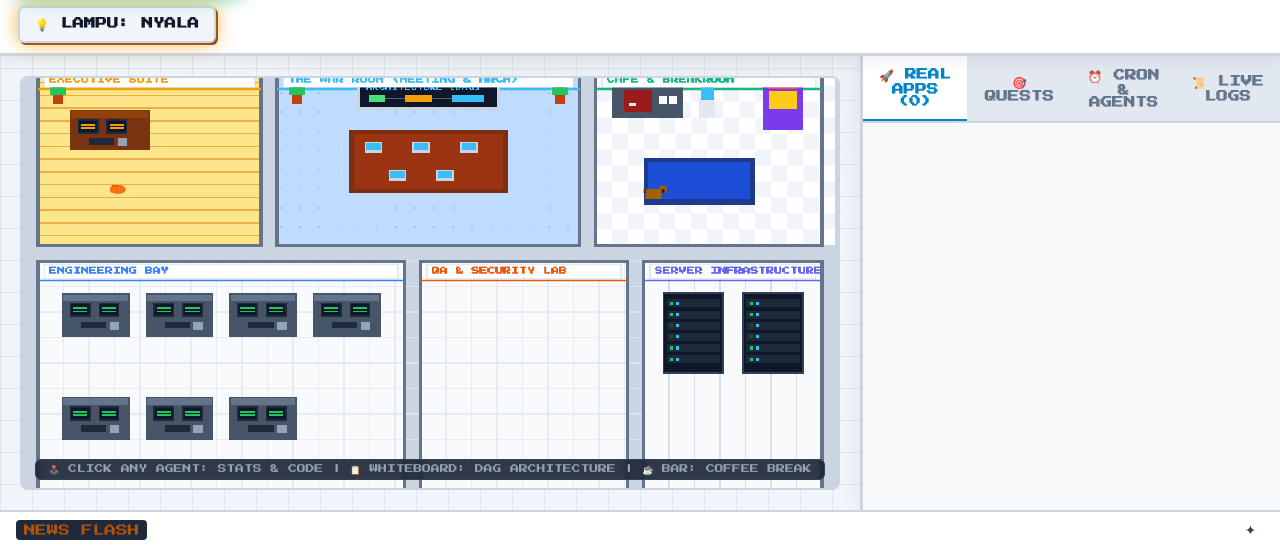
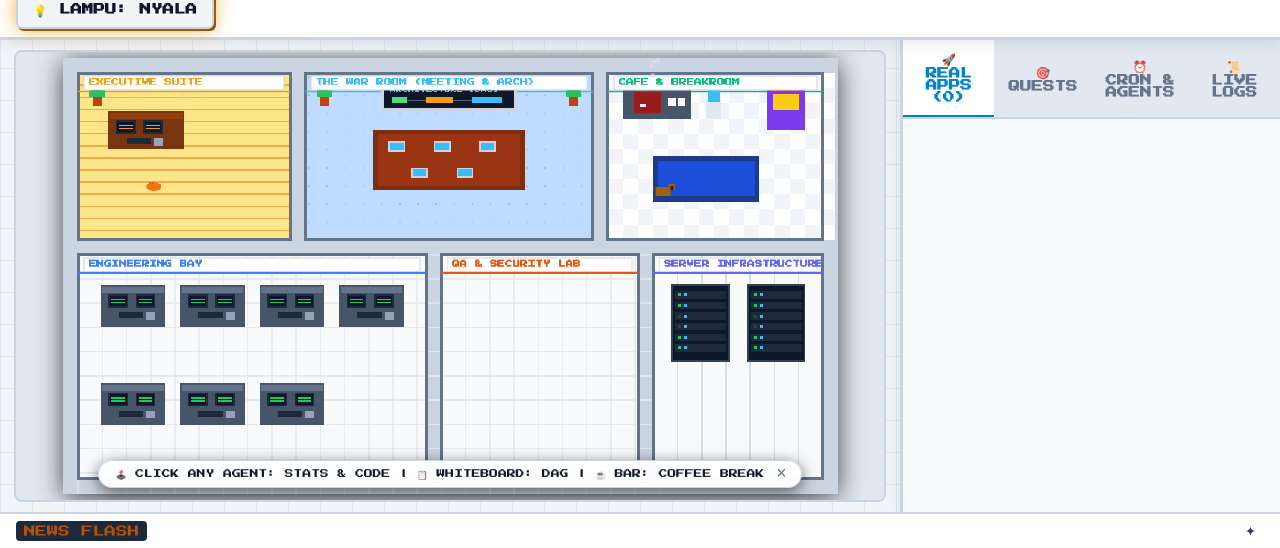
Before and after one commit to AarsyDesign/Aether-Office, a website: page ui/index.html in a window 1280 px wide. Shown: the part 252-800 px from the top of the page. Drawn offline with nearby package versions, Linux system fonts and the light colour scheme; files that its build step writes are made by us from their sources; no server answers; files whose address does not match are found by name.

Commit message:
fix(ui): prevent canvas and viewport vertical cropping with responsive aspect-ratio containment and ResizeObserver

```diff
--- a/ui/app.js
+++ b/ui/app.js
@@ -284,6 +284,9 @@ class AetherGameDashboard {
         this.btnToggleView.textContent = "🎮 2D PIXEL VIEW";
         this.canvasWrapper.classList.remove("hidden");
         this.elFloorGrid.classList.add("hidden");
+        if (this.pixelWorld) {
+          setTimeout(() => this.pixelWorld.fitToContainer(), 50);
+        }
       } else {
         this.btnToggleView.textContent = "📋 ROOM MATRIX";
         this.canvasWrapper.classList.add("hidden");
@@ -291,6 +294,17 @@ class AetherGameDashboard {
         this.renderFloorGrid();
       }
     });
+
+    // Close / Dismiss Hint Pill
+    const btnCloseHint = document.getElementById("btn-close-hint");
+    const hintPill = document.getElementById("canvas-hint-pill");
+    if (btnCloseHint && hintPill) {
+      btnCloseHint.addEventListener("click", (e) => {
+        e.stopPropagation();
+        sfx.playClick();
+        hintPill.style.display = "none";
+      });
+    }
 
     // Step Tick
     this.btnTick.addEventListener("click", () => {
--- a/ui/index.html
+++ b/ui/index.html
@@ -127,8 +127,9 @@
         <!-- 2D Pixel Canvas Mode (Default) -->
         <div class="canvas-wrapper active" id="canvas-wrapper">
           <canvas id="pixel-canvas"></canvas>
-          <div class="canvas-overlay-hint">
-            <span>🕹️ CLICK ANY AGENT: STATS & CODE | 📋 WHITEBOARD: DAG ARCHITECTURE | ☕ BAR: COFFEE BREAK</span>
+          <div class="canvas-overlay-hint" id="canvas-hint-pill">
+            <span>🕹️ CLICK ANY AGENT: STATS &amp; CODE | 📋 WHITEBOARD: DAG | ☕ BAR: COFFEE BREAK</span>
+            <button class="hint-close-btn" id="btn-close-hint" title="Tutup petunjuk">&times;</button>
           </div>
         </div>
 
--- a/ui/pixel_world.js
+++ b/ui/pixel_world.js
@@ -42,7 +42,32 @@ class PixelOfficeWorld {
     this.mousePos = { x: 0, y: 0 };
 
     this._initEvents();
+    this.fitToContainer();
+
+    if (window.ResizeObserver && this.canvas.parentElement) {
+      this.resizeObserver = new ResizeObserver(() => this.fitToContainer());
+      this.resizeObserver.observe(this.canvas.parentElement);
+    }
+    window.addEventListener("resize", () => this.fitToContainer());
+
     this.startLoop();
+  }
+
+  fitToContainer() {
+    if (!this.canvas || !this.canvas.parentElement) return;
+    const parent = this.canvas.parentElement;
+    const pw = Math.max(300, parent.clientWidth - 12);
+    const ph = Math.max(160, parent.clientHeight - 12);
+
+    const targetAspect = 16 / 9;
+    let w = pw;
+    let h = w / targetAspect;
+    if (h > ph) {
+      h = ph;
+      w = h * targetAspect;
+    }
+    this.canvas.style.width = `${Math.floor(w)}px`;
+    this.canvas.style.height = `${Math.floor(h)}px`;
   }
 
   setLightMode(isLight) {
--- a/ui/style.css
+++ b/ui/style.css
@@ -117,6 +117,7 @@ body.theme-light .crt-overlay,
   display: flex;
   flex-direction: column;
   height: 100vh;
+  max-height: 100vh;
   width: 100%;
   overflow: hidden;
 }
@@ -127,14 +128,15 @@ body.theme-light .crt-overlay,
 .game-hud {
   background: var(--hud-bg);
   border-bottom: 3px solid var(--border-color);
-  padding: 10px 18px;
+  padding: 8px 16px;
   display: flex;
   justify-content: space-between;
   align-items: center;
   box-shadow: 0 4px 20px rgba(0, 0, 0, 0.5);
   z-index: 100;
+  flex-shrink: 0;
   flex-wrap: wrap;
-  gap: 12px;
+  gap: 10px;
 }
 
 .hud-branding {
@@ -195,11 +197,11 @@ body.theme-light .crt-overlay,
 .gauge-item {
   background: #0b1120;
   border: 2px solid var(--border-color);
-  padding: 8px 14px;
+  padding: 6px 12px;
   border-radius: 8px;
   display: flex;
   align-items: center;
-  gap: 12px;
+  gap: 10px;
   box-shadow: inset 0 2px 4px rgba(0, 0, 0, 0.6);
   transition: all 0.2s ease;
 }
@@ -335,17 +337,21 @@ body.theme-light .crt-overlay,
 .game-viewport {
   display: flex;
   flex: 1;
+  min-height: 0;
+  min-width: 0;
   overflow: hidden;
   position: relative;
 }
 
 .office-floor {
   flex: 1;
+  min-height: 0;
+  min-width: 0;
   overflow-y: auto;
-  padding: 20px;
+  padding: 10px 14px;
   display: flex;
   flex-direction: column;
-  gap: 20px;
+  gap: 10px;
 }
 
 /* 8-Room Floor Grid */
@@ -579,12 +585,17 @@ body.theme-light .crt-overlay,
    SIDEBAR (CAMPAIGNS / QUESTS DRAWER)
    ========================================================================== */
 .game-sidebar {
-  width: 420px;
+  width: 380px;
+  max-width: 30vw;
+  min-width: 300px;
+  flex-shrink: 0;
+  min-height: 0;
   background: #0d1322;
   border-left: 3px solid var(--border-color);
   display: flex;
   flex-direction: column;
   box-shadow: -4px 0 20px rgba(0, 0, 0, 0.5);
+  overflow: hidden;
 }
 
 .sidebar-tabs {
@@ -721,9 +732,11 @@ body.theme-light .crt-overlay,
    BOTTOM TICKER (LIVE NEWSFEED)
    ========================================================================== */
 .game-ticker {
+  flex-shrink: 0;
+  height: 36px;
   background: #020617;
   border-top: 2px solid var(--border-color);
-  padding: 8px 16px;
+  padding: 6px 16px;
   display: flex;
   align-items: center;
   gap: 14px;
@@ -1026,6 +1039,8 @@ body.theme-light .crt-overlay,
   flex: 1;
   width: 100%;
   height: 100%;
+  min-height: 0;
+  min-width: 0;
   display: flex;
   flex-direction: column;
   align-items: center;
@@ -1035,6 +1050,8 @@ body.theme-light .crt-overlay,
   overflow: hidden;
   border-radius: 8px;
   border: 2px solid #1e293b;
+  padding: 6px;
+  box-sizing: border-box;
 }
 
 .canvas-wrapper.hidden {
@@ -1042,10 +1059,12 @@ body.theme-light .crt-overlay,
 }
 
 #pixel-canvas {
-  width: 100%;
+  max-width: 100%;
+  max-height: 100%;
+  width: auto;
   height: auto;
-  max-height: calc(100vh - 170px);
   aspect-ratio: 16 / 9;
+  object-fit: contain;
   image-rendering: pixelated;
   image-rendering: crisp-edges;
   box-shadow: 0 4px 25px rgba(0, 0, 0, 0.7);
@@ -1054,16 +1073,40 @@ body.theme-light .crt-overlay,
 
 .canvas-overlay-hint {
   position: absolute;
-  bottom: 8px;
-  background: rgba(15, 23, 42, 0.85);
+  bottom: 12px;
+  background: rgba(15, 23, 42, 0.9);
   border: 1px solid #334155;
-  border-radius: 6px;
-  padding: 4px 12px;
+  border-radius: 20px;
+  padding: 4px 12px 4px 16px;
   font-family: var(--font-retro);
   font-size: 0.55rem;
+  color: #cbd5e1;
+  pointer-events: auto;
+  backdrop-filter: blur(6px);
+  box-shadow: 0 4px 16px rgba(0, 0, 0, 0.6);
+  display: flex;
+  align-items: center;
+  gap: 10px;
+  z-index: 10;
+  transition: opacity 0.2s, transform 0.2s;
+}
+
+.hint-close-btn {
+  background: none;
+  border: none;
   color: #94a3b8;
-  pointer-events: none;
-  backdrop-filter: blur(4px);
+  font-size: 1.1rem;
+  line-height: 1;
+  cursor: pointer;
+  padding: 0 2px;
+  display: flex;
+  align-items: center;
+  justify-content: center;
+  transition: color 0.15s;
+}
+
+.hint-close-btn:hover {
+  color: #f8fafc;
 }
 
 .floor-grid.hidden {
@@ -1836,6 +1879,20 @@ body.theme-light .canvas-wrapper {
   border-color: #cbd5e1;
 }
 
+body.theme-light .canvas-overlay-hint {
+  background: rgba(255, 255, 255, 0.94);
+  border-color: #cbd5e1;
+  color: #0f172a;
+}
+
+body.theme-light .hint-close-btn {
+  color: #64748b;
+}
+
+body.theme-light .hint-close-btn:hover {
+  color: #0f172a;
+}
+
 body.theme-light .inspector-sidebar {
   background: #f8fafc;
   border-color: #cbd5e1;
```
